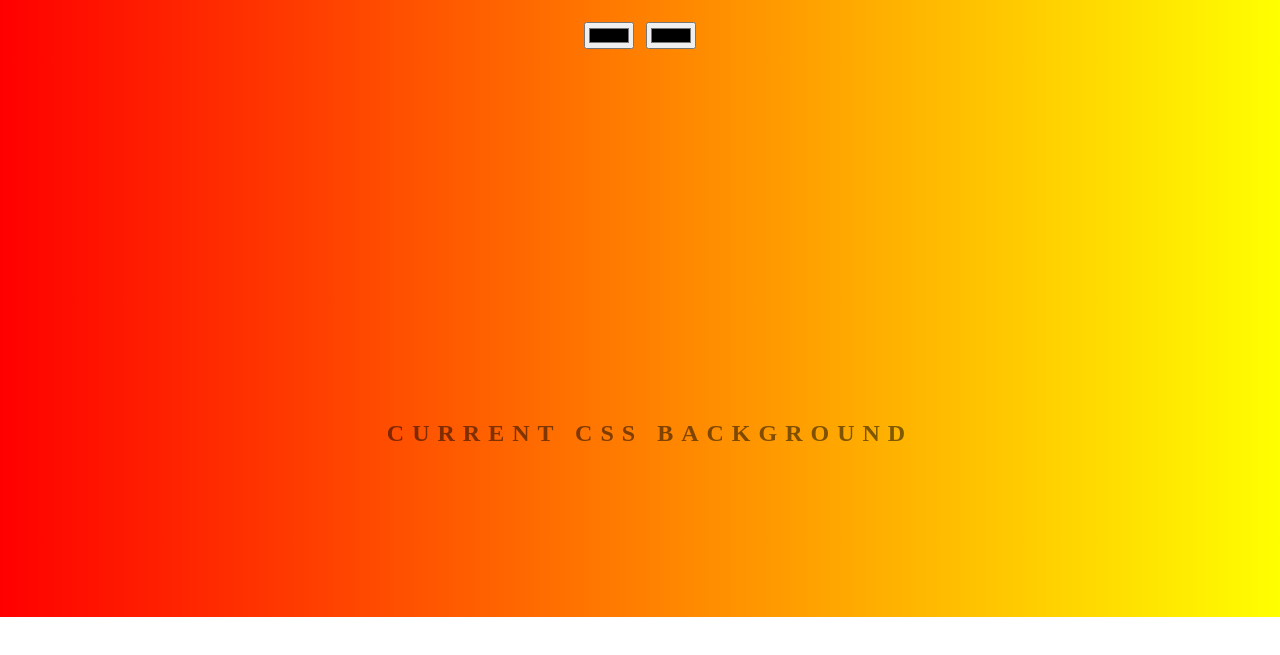
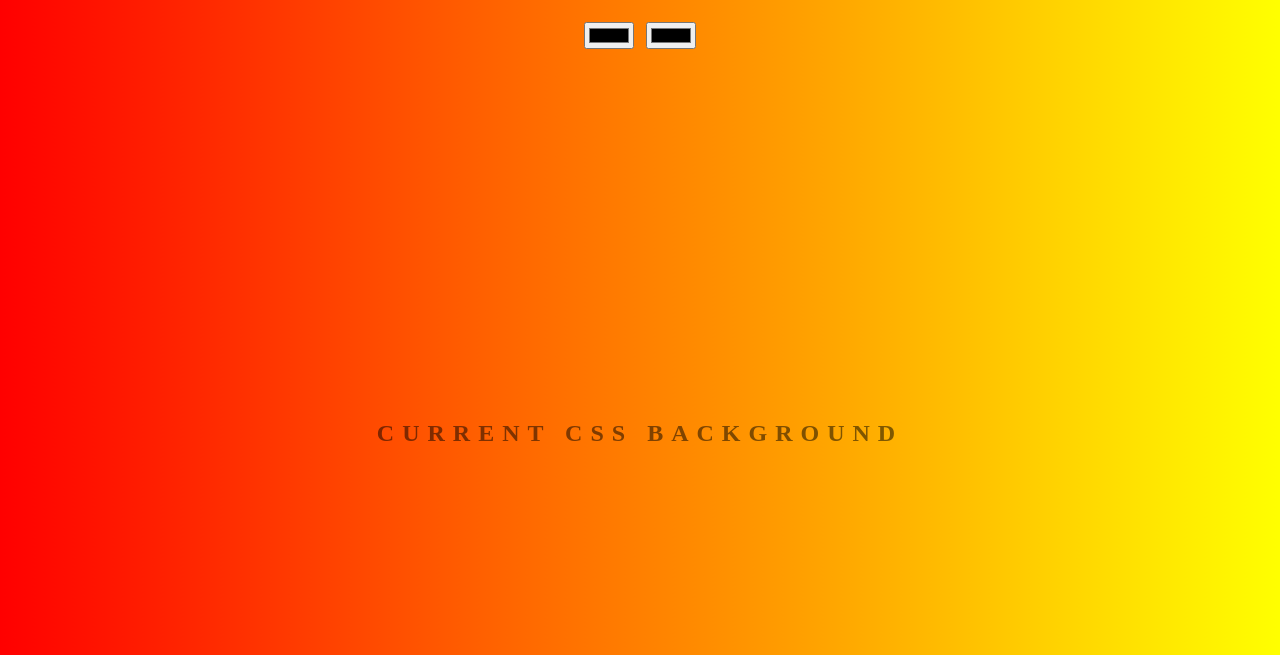
Before and after one commit to JanRolenc/background_colors, a website: page index.html in a window 1280 px wide. Shown: the part 183-838 px from the top of the page. Before the commit the page ends 800 px from the top, so only its background shows below. Drawn offline with Linux system fonts and the light colour scheme.

Commit message:
css changed

```diff
--- a/styleBackGen.css
+++ b/styleBackGen.css
@@ -1,11 +1,17 @@
+html,
 body {
-    margin: 10px;
+    margin: 0px;
+    height: 100%;
+}
+
+body {
+    /* margin: 10px; */
     font: 'Raleway', sans-serif;
-    color: rgba(0, 0, 0, .5);
+    color: rgba(0, 0, 0, 0.5);
     text-align: center;
     text-transform: uppercase;
-    letter-spacing: .5em;
-    top: 15%;
+    letter-spacing: 0.5em;
+    /* top: 15%; */
     background: linear-gradient(to right, red, yellow);
     /* Standard syntax */
 }
@@ -16,10 +22,10 @@ body {
 
 h1 {
     font: 600 3.5em 'Raleway', sans-serif;
-    color: rgba(0, 0, 0, .5);
+    color: rgba(0, 0, 0, 0.5);
     text-align: center;
     text-transform: uppercase;
-    letter-spacing: .5em;
+    letter-spacing: 0.5em;
     width: 100%;
 }
 
@@ -43,7 +49,7 @@ h3 {
     width: 100%;
     bottom: 100px;
     font: 900 1em 'Raleway', sans-serif;
-    color: rgba(0, 0, 0, .5);
+    color: rgba(0, 0, 0, 0.5);
     text-align: center;
     text-transform: none;
     letter-spacing: 0.01em;
```
